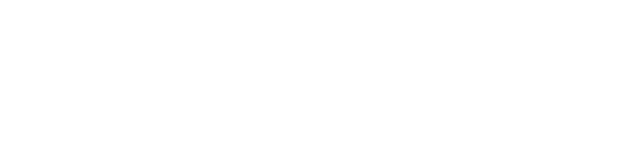
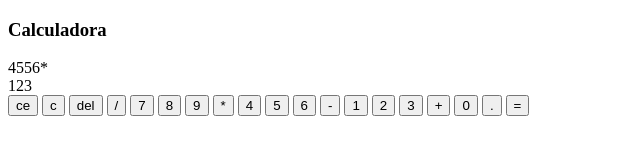
Before and after one commit to Yancod/calculadora-html-css-js, a plain HTML site: page index.html in a window 1280 px wide. Shown: the whole page, without its empty margins (0-640 px from the left). Drawn offline with Linux system fonts and the light colour scheme.

Commit message:
Criação da estrutura inicial da calculadora em html

```diff
--- a/index.html
+++ b/index.html
@@ -5,10 +5,42 @@
     <meta http-equiv="X-UA-Compatible" content="IE=edge">
     <meta name="viewport" content="width=device-width, initial-scale=1.0">
     <link rel="stylesheet" href="./css/styles.css">
-    <script src="./js/script.js"></script>
+    <script src="./js/script.js" defer></script>
     <title>Calculadora</title>
 </head>
 <body>
+    <div id="calc">
+        <h3>Calculadora</h3>
+        <div id="operations">
+            <div id="operations-previos">
+                4556*
+            </div>
+            <div id="operations-current">
+                123
+            </div>
+        </div>
+        <div id="buttons-contener">
+            <button>ce</button>
+            <button>c</button>
+            <button>del</button>
+            <button>/</button>
+            <button>7</button>
+            <button>8</button>
+            <button>9</button>
+            <button>*</button>
+            <button>4</button>
+            <button>5</button>
+            <button>6</button>
+            <button>-</button>
+            <button>1</button>
+            <button>2</button>
+            <button>3</button>
+            <button>+</button>
+            <button>0</button>
+            <button>.</button>
+            <button>=</button>
+        </div>
+    </div>
 
 </body>
 </html>
```
